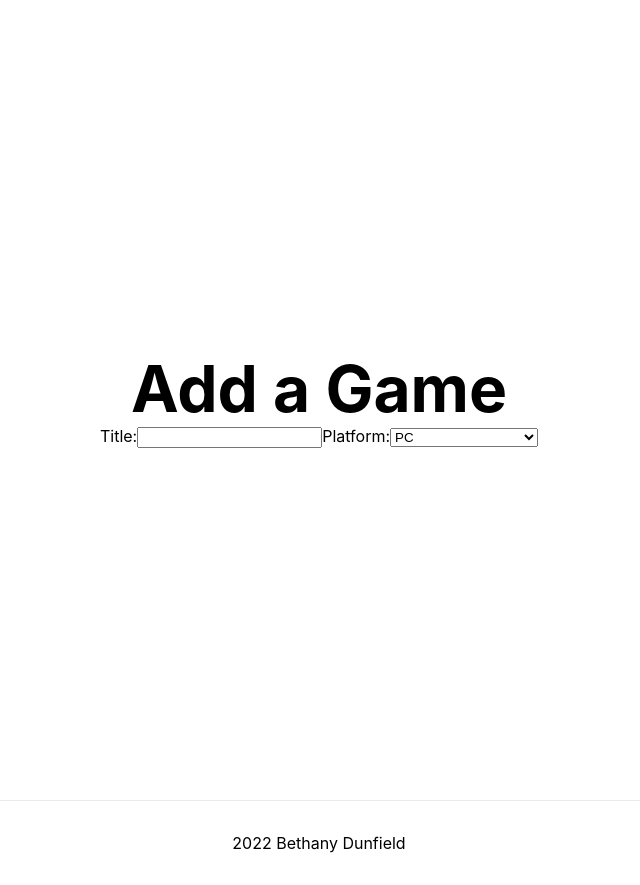
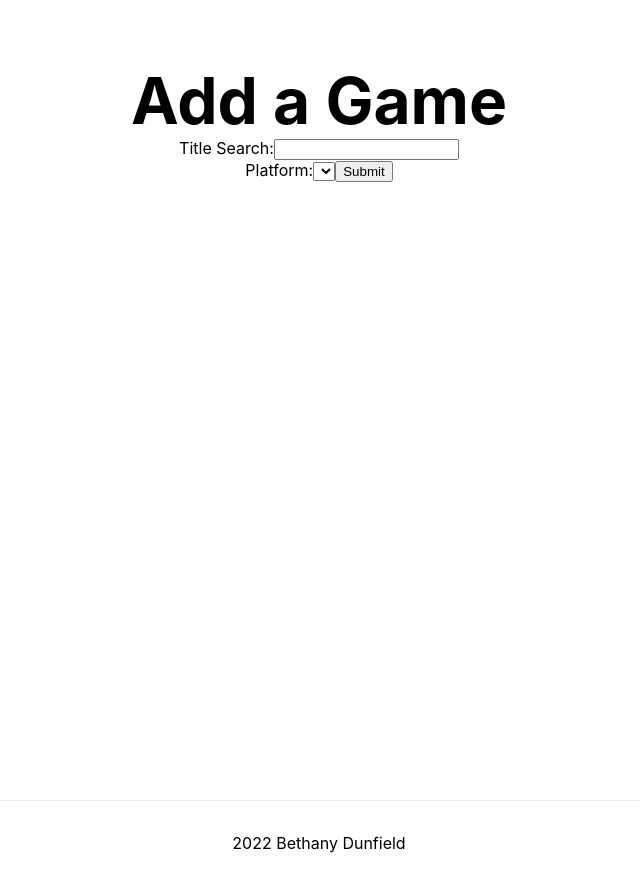
Before and after one commit to brdunfield/game-tracker, a Next.js app: page /add in a window 1280 px wide. Shown: the whole page, without its empty margins (321-961 px from the left). Built offline with nearby package versions, Linux system fonts and the light colour scheme.

Commit message:
IGDB search for game names, info, and cover images on add game page

```diff
--- /dev/null
+++ b/components/search/api-search.js
@@ -0,0 +1,61 @@
+import React, { useEffect, useState } from 'react';
+import SearchCard from "./search-card";
+import styles from '../../styles/search.module.css'
+
+const APISearch = (props) => {
+  const {onGameSelect} = props;
+
+  const [searchValue, setSearchValue] = useState('');
+  const [modalVisible, setModalVisible] = useState(false);
+
+  useEffect(() => {
+    const performSearch = async () => {
+      if (searchValue) {
+        const res = await fetch("/api/api-search?name=" + searchValue)
+          .then(response => response.json())
+          .then(data => {
+            //console.log(data)
+            setResults(data);
+            setModalVisible(true);
+          })
+      } else {
+        setResults([]);
+      }
+    }
+
+    // Only fire search events when the user hasn't typed in awhile, to preserve API rate limits
+    const timer = setTimeout(() => {
+      performSearch();
+    }, 500);
+
+    return () => clearTimeout(timer)
+
+  }, [searchValue])
+
+  const [results, setResults] = useState([]);
+
+  const selectGame = (gameID) => {
+    setModalVisible(false);
+    onGameSelect(results.filter(game => game.id == gameID)[0]);
+  }
+  const cards = results.map((r) => {
+    return (
+      <SearchCard key={r.id} data={r} selectGame={selectGame}></SearchCard>
+    )
+  });
+
+  return (
+    <>
+      <label htmlFor="api-search">Title Search:</label>
+      <input type="search" id="api-search" value={searchValue} onChange={e => setSearchValue(e.target.value)}/>
+      { modalVisible ? (
+        <div className={styles.modal}>
+          {cards}
+        </div>
+      ) : ""}
+
+    </>
+  )
+}
+
+export default APISearch;
--- /dev/null
+++ b/components/search/search-card.js
@@ -0,0 +1,10 @@
+const SearchCard = (props) => {
+  const {data, selectGame} = props;
+  return (
+    <div>
+      <p onClick={() => selectGame(data.id)}>{data.name}</p>
+    </div>
+  )
+};
+
+export default SearchCard;
--- a/next.config.js
+++ b/next.config.js
@@ -1,6 +1,9 @@
 /** @type {import('next').NextConfig} */
 const nextConfig = {
   reactStrictMode: true,
+  images: {
+    domains: ['images.igdb.com'],
+  }
 }
 
 module.exports = nextConfig
--- a/pages/add.js
+++ b/pages/add.js
@@ -1,30 +1,54 @@
+import React, { useEffect, useState } from 'react';
+import Image from "next/image";
 import Container from "../components/container";
+import APISearch from "../components/search/api-search";
 
 const AddGame = (props) => {
+  const [gameData, setGameData] = useState(null);
+  const [coverURL, setCoverURL] = useState("");
+
+  useEffect(() => {
+    // get image for cover
+    console.log(gameData);
+    const fetchCover = async () => {
+      await fetch("/api/cover-image?gameID=" + gameData.id)
+      .then(response => response.json())
+      .then(data => {
+        setCoverURL(data.imgURL);
+      })
+    }
+    if (gameData)
+      fetchCover();
+
+  });
+
+  // set select Element
+  const optionArray = gameData ? gameData.platforms.map((platform) => {
+    return (
+      <option key={platform} value={platform}>{platform}</option>
+    )
+  }) : "";
+
+
+
   return (
     <Container title="Add a Game">
+      <div>
+        <APISearch onGameSelect={setGameData}></APISearch>
+      </div>
+      {coverURL ? (
+        <div>
+          <Image src={coverURL} alt="Game Cover Image" width="130" height="185" layout="fixed" />
+          <h3>{gameData.name}</h3>
+        </div>
+      ) : ""}
       <form method="post">
-        <label htmlFor="name">Title:</label>
-        <input type="text" id="name" name="name" />
-
         <label htmlFor="platform">Platform:</label>
         <select id="platform" name="platform" >
-          <option value="pc">PC</option>
-          <option value="switch">Nintendo Switch</option>
-          <option value="3ds">Nintendo 3DS</option>
-          <option value="ds">Nintendo DS</option>
-          <option value="gba">Game Boy Advanced</option>
-          <option value="wiiu">Wii U</option>
-          <option value="gamecube">Gamecube</option>
-          <option value="n64">Nintendo 64</option>
-          <option value="wii">Wii</option>
-          <option value="ps4">Playstation 4</option>
-          <option value="ps3">Playstation 3</option>
-          <option value="ps2">Playstation 2</option>
-          <option value="ps1">Playstation 1</option>
-          <option value="vita">Playstation Vita</option>
-          <option value="mobile">Mobile</option>
+          {optionArray}
         </select>
+
+        <input type="submit" value="Submit"></input>
       </form>
     </Container>
   )
--- /dev/null
+++ b/pages/api/api-search.js
@@ -0,0 +1,21 @@
+export default async function handler(req, res) {
+  const body = req.query;
+  //console.log(body.name);
+  await fetch("https://api.igdb.com/v4/games?search=" + body.name +"&fields=name,cover,platforms,genres,id", {
+    method: 'POST',
+    headers: {
+      'Content-Type': 'application/json',
+      'Client-ID': process.env.CLIENT_ID,
+      'Authorization': 'Bearer ' + process.env.AUTH_TOKEN
+    }
+  }).then(response => response.json())
+    .then(data => {
+      //console.log(data);
+      res.status(200).json(data)
+    })
+
+  /*res.status(200).json([{
+    "id": 1025,
+    "name": "Zelda II: The Adventure of Link"
+  }])*/
+}
--- /dev/null
+++ b/pages/api/cover-image.js
@@ -0,0 +1,18 @@
+export default async function handler(req, res) {
+  const id = req.query.gameID;
+
+  await fetch("https://api.igdb.com/v4/covers", {
+    method: 'POST',
+    body: `fields image_id; where game=` + id + `;`,
+    headers: {
+      'Content-Type': 'application/json',
+      'Client-ID': process.env.CLIENT_ID,
+      'Authorization': 'Bearer ' + process.env.AUTH_TOKEN
+    }
+  }).then(response => response.json())
+    .then(data => {
+      //console.log(data);
+      let imgURL = 'https://images.igdb.com/igdb/image/upload/t_cover_med/' + data[0].image_id + ".jpg";
+      res.status(200).json({'imgURL' : imgURL})
+    });
+}
--- a/pages/api/hello.js
+++ /dev/null
@@ -1,5 +0,0 @@
-// Next.js API route support: https://nextjs.org/docs/api-routes/introduction
-
-export default function handler(req, res) {
-  res.status(200).json({ name: 'John Doe' })
-}
--- a/styles/Container.module.css
+++ b/styles/Container.module.css
@@ -8,7 +8,6 @@
   flex: 1;
   display: flex;
   flex-direction: column;
-  justify-content: center;
   align-items: center;
 }
 
--- /dev/null
+++ b/styles/search.module.css
@@ -0,0 +1,8 @@
+.modal {
+  position:absolute;
+  background-color: white;
+  border: rgb(70, 4, 90) solid 2px;
+  padding: 0 1rem;
+  border-radius: 1rem;
+  z-index: 10;
+}
```
